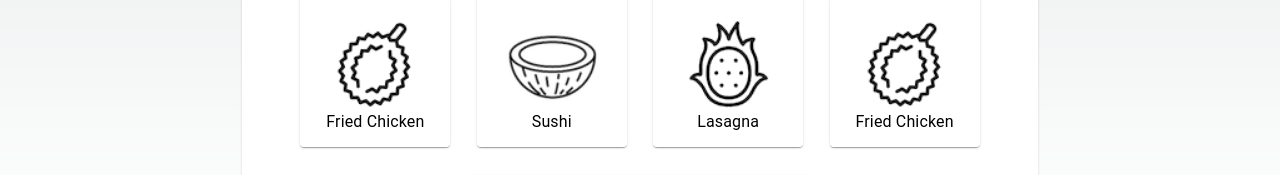
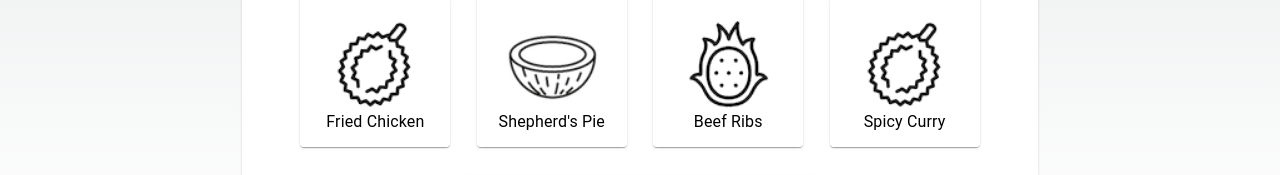
Before and after one commit to UOA-CS732-SE750-Students-2024/project-group-teal-turtles, a Next.js app in the folder frontend/: page /onboarding in a window 1280 px wide. Shown: the part 549-724 px from the top of the page. Built offline with nearby package versions, Linux system fonts and the light colour scheme.

Commit message:
feat: meals storage

```diff
--- a/frontend/src/app/onboarding/page.jsx
+++ b/frontend/src/app/onboarding/page.jsx
@@ -1,8 +1,17 @@
+"use client";
+
 import CardWrapper from "@/components/CardWrapper/CardWrapper";
 import PantryGrid from "@/components/Pantry/PantryGrid";
 import { Stack, Typography, Button } from "@mui/material";
+import { useState } from "react";
 
 function Onboarding() {
+	const [favouriteMeals, setFavouriteMeals] = useState([]);
+
+	const handleAdd = (item) => {
+		setFavouriteMeals([...favouriteMeals, item]);
+	};
+
 	return (
 		<CardWrapper>
 			<Stack alignItems="center" width="700px">
@@ -13,7 +22,7 @@ function Onboarding() {
 					</Typography>
 				</Stack>
 				<Stack marginY="30px">
-					<PantryGrid itemData={meals} variant="onboarding" />
+					<PantryGrid itemData={meals} variant="onboarding" onClick={handleAdd} />
 				</Stack>
 				<Button variant="contained" sx={{ textTransform: "none", py: 1.5, width: "50%" }}>
 					<Typography variant="h6">Continue</Typography>
@@ -63,15 +72,15 @@ const meals = [
 	},
 	{
 		img: "/images/pantry-icons/fruit/coconut.png",
-		title: "Sushi"
+		title: "Shepherd's Pie"
 	},
 	{
 		img: "/images/pantry-icons/fruit/dragonfruit.png",
-		title: "Lasagna"
+		title: "Beef Ribs"
 	},
 	{
 		img: "/images/pantry-icons/fruit/durian.png",
-		title: "Fried Chicken"
+		title: "Spicy Curry"
 	}
 ];
 
--- a/frontend/src/components/Pantry/PantryGrid.jsx
+++ b/frontend/src/components/Pantry/PantryGrid.jsx
@@ -2,7 +2,7 @@ import * as React from "react";
 import { Card, CardActionArea, Grid, Typography } from "@mui/material";
 import Image from "next/image";
 
-export default function PantryGrid({ itemData, variant }) {
+export default function PantryGrid({ itemData, variant, onClick }) {
 	return (
 		<Grid
 			sx={{ flexGrow: 1, justifyContent: variant === "onboarding" ? "space-evenly" : "auto" }}
@@ -10,9 +10,10 @@ export default function PantryGrid({ itemData, variant }) {
 			spacing={2}
 		>
 			{itemData.map((item) => (
-				<Grid item>
+				<Grid item key={item.title}>
 					<Card>
 						<CardActionArea
+							onClick={() => onClick(item.title)}
 							sx={{
 								height: 150,
 								width: 150,
```
